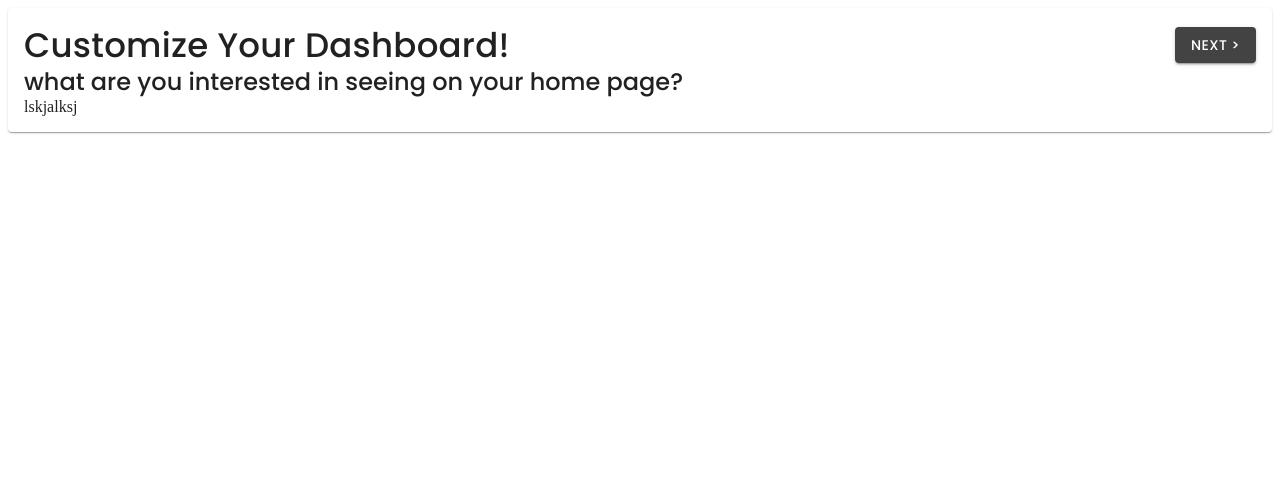
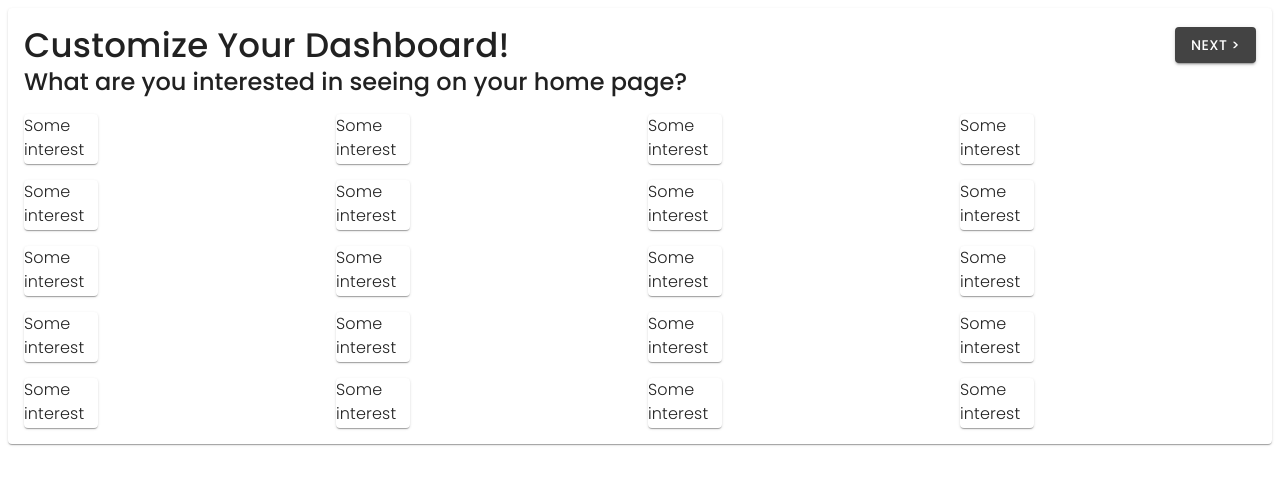
Before and after one commit to king-kapi/kapi-web, a Next.js app: page /dashboard in a window 1280 px wide. Shown: the top 484 px of the page. Built offline with nearby package versions, Linux system fonts and the light colour scheme; no server answers.

Commit message:
feat: grid of interests

```diff
--- a/pages/dashboard.tsx
+++ b/pages/dashboard.tsx
@@ -1,4 +1,23 @@
-import { Paper, Grid, Stack, Button, Typography, createTheme, ThemeProvider } from '@mui/material';
+import {
+  Paper,
+  Grid,
+  Stack,
+  Button,
+  Typography,
+  createTheme,
+  ThemeProvider,
+  Card,
+  Box,
+} from '@mui/material';
+
+// TODO: Both of the following types depends on what the designers want in these cards
+type ChoiceViewModel = {
+  something: unknown;
+};
+
+type Interest = {
+  name: string;
+};
 
 const dashboardTheme = createTheme({
   palette: {
@@ -24,21 +43,37 @@ const dashboardTheme = createTheme({
   },
 });
 
+function CustomizationChoice(props: ChoiceViewModel): JSX.Element {
+  return <Card sx={{ width: '25%', height: '50px' }}>
+    <Typography variant='body1'>
+        Some interest
+    </Typography>
+  </Card>;
+}
+
 function CustomizeYourDashboard(): JSX.Element {
+  const mockInterests: Interest[] = new Array(20).fill({ name: 'bruh' });
   return (
     <ThemeProvider theme={dashboardTheme}>
       <Paper elevation={1} sx={{ p: 2 }}>
         <Stack direction="row" justifyContent="space-between" alignItems="center">
           <Typography variant="h4">Customize Your Dashboard!</Typography>
-          <Button variant="contained">Next {">"}</Button>
+          <Button variant="contained">Next {'>'}</Button>
         </Stack>
-        <Typography variant="h5">what are you interested in seeing on your home page?</Typography>
+        <Typography variant="h5">What are you interested in seeing on your home page?</Typography>
 
-        <Grid container>
-          <Grid xs={4} item>
-            lskjalksj
+        <Box mt={2}>
+          <Grid container columns={20} spacing={2}>
+            {
+              // xs= 5, since grid has 20 width, 4 cards are displayed on each row
+              mockInterests.map((interest, index) => (
+                <Grid key={index} xs={5} item>
+                  <CustomizationChoice something={1} />
+                </Grid>
+              ))
+            }
           </Grid>
-        </Grid>
+        </Box>
       </Paper>
     </ThemeProvider>
   );
```
